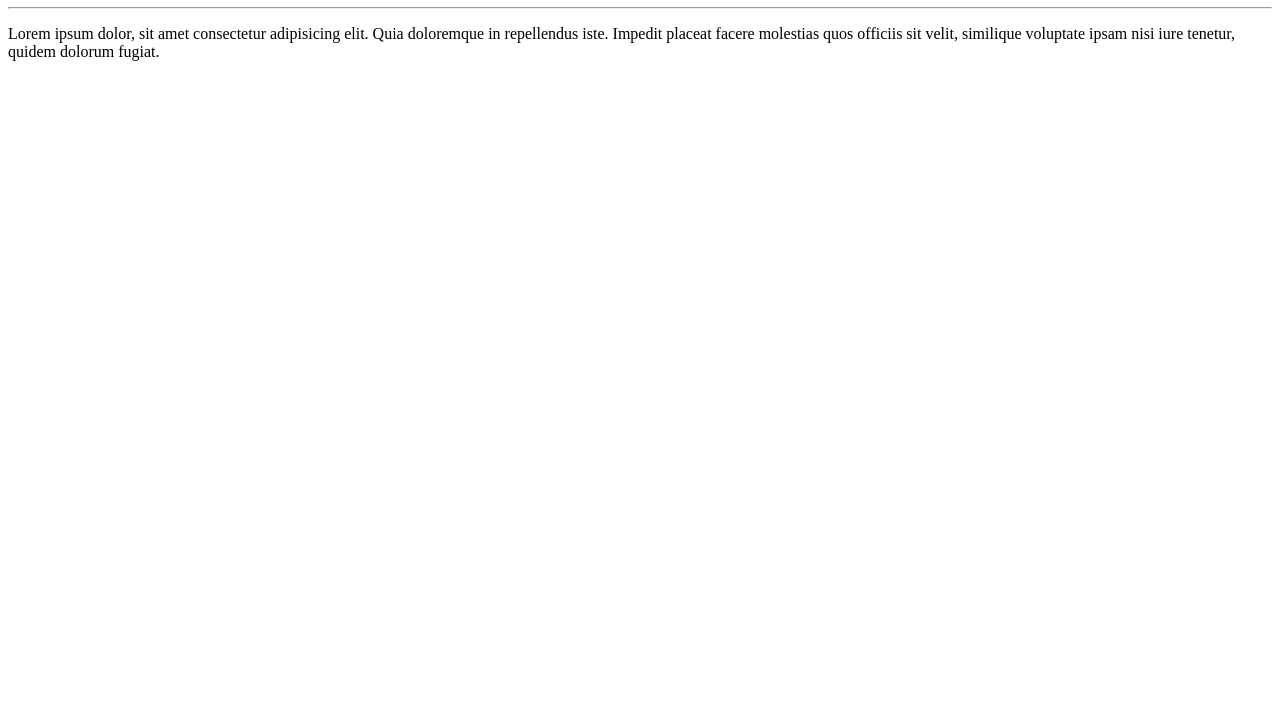
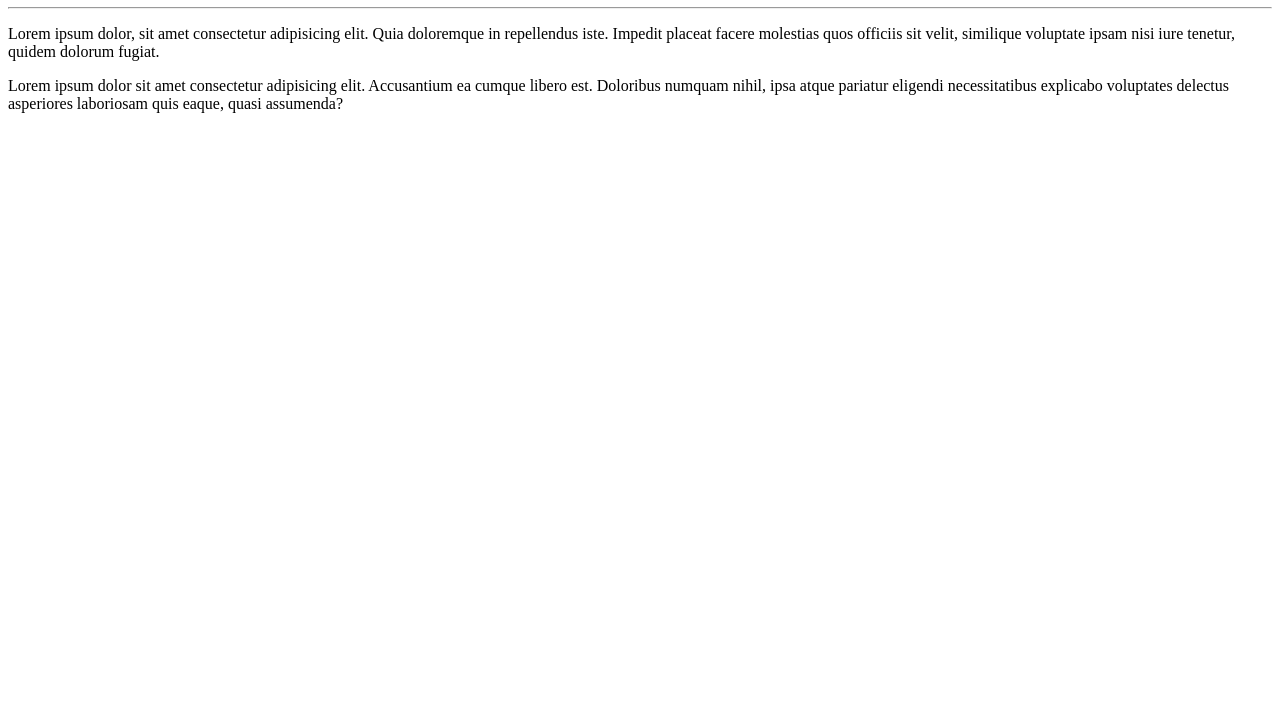
Before and after one commit to Danielesouza98/Ola-Mundo, a plain HTML site: page site-exemplo/index.html in a window 1280 px wide. Shown: the part 73-800 px from the top of the page. Drawn offline with Linux system fonts and the light colour scheme.

Commit message:
adicionei um parágrafo

```diff
--- a/site-exemplo/index.html
+++ b/site-exemplo/index.html
@@ -9,5 +9,6 @@
    <h1>Olá, Mundo!</h1>
    <hr>
    <p>Lorem ipsum dolor, sit amet consectetur adipisicing elit. Quia doloremque in repellendus iste. Impedit placeat facere molestias quos officiis sit velit, similique voluptate ipsam nisi iure tenetur, quidem dolorum fugiat.</p>
+   <p>Lorem ipsum dolor sit amet consectetur adipisicing elit. Accusantium ea cumque libero est. Doloribus numquam nihil, ipsa atque pariatur eligendi necessitatibus explicabo voluptates delectus asperiores laboriosam quis eaque, quasi assumenda?</p>
 </body>
 </html>
```
